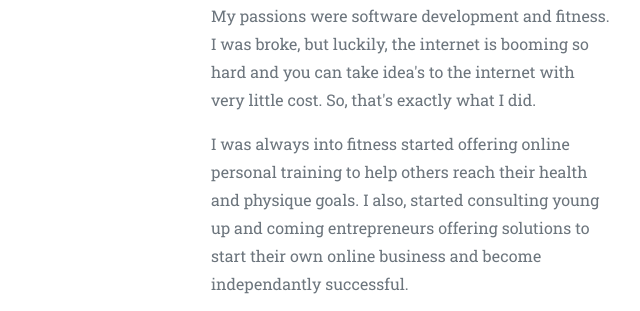
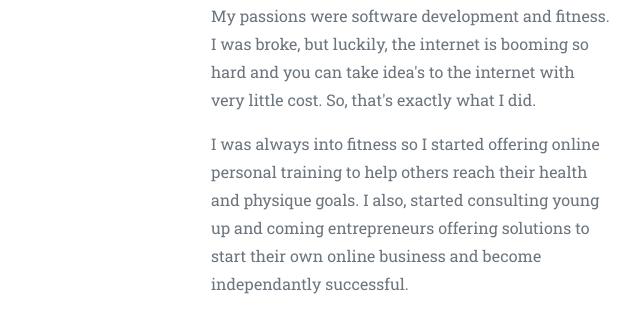
Before and after one commit to kadekhalifa/index, a plain HTML site: page index.html in a window 1280 px wide. Shown: the part 1240-1551 px from the top of the page, 229-869 px from the left. Drawn offline with Linux system fonts and the light colour scheme; a web font is replaced by a local one.

Commit message:
Add files via upload

```diff
--- a/index.html
+++ b/index.html
@@ -88,7 +88,7 @@
                   </p>
 
                   <p class="text-muted">
-                    I was always into fitness started offering online personal training to help others reach their health and physique goals. I also, started consulting young up and coming entrepreneurs
+                    I was always into fitness so I started offering online personal training to help others reach their health and physique goals. I also, started consulting young up and coming entrepreneurs
                     offering solutions to start their own online business and become independantly successful.
                   </p>
 
```
